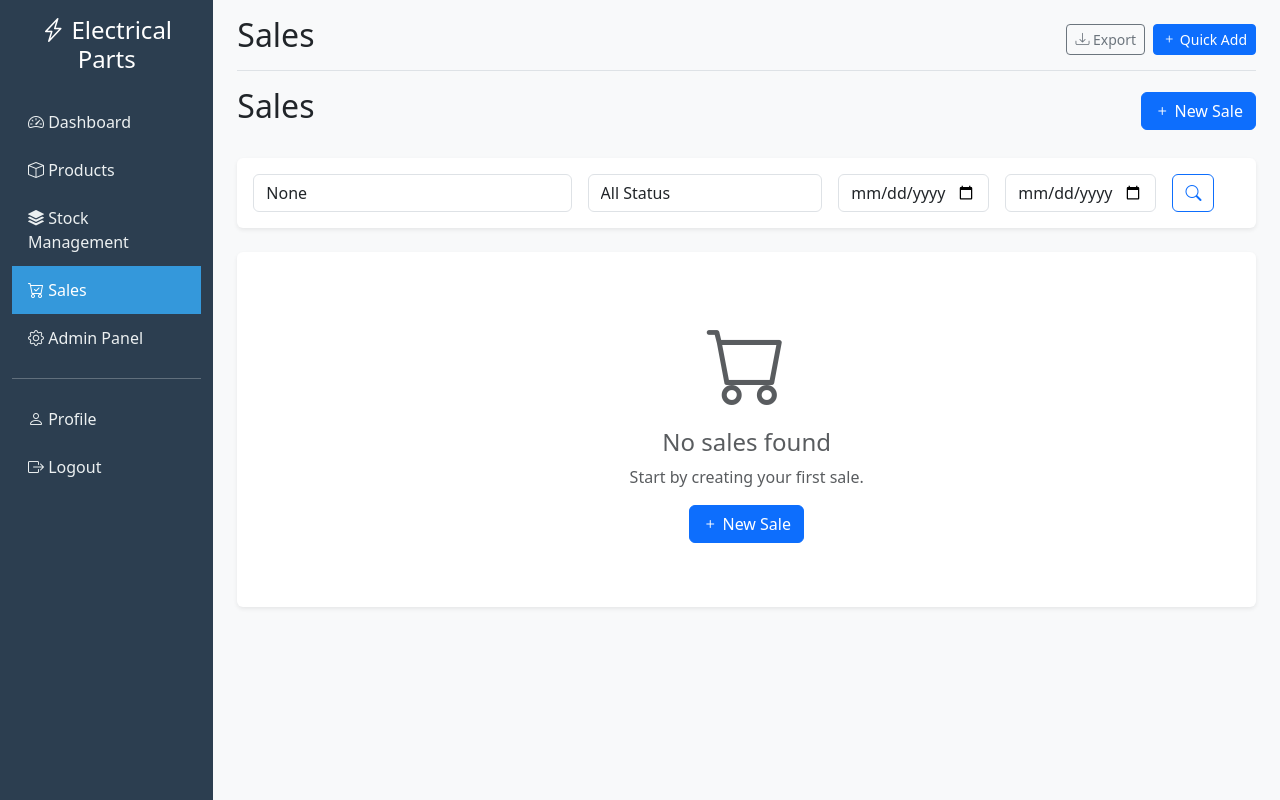
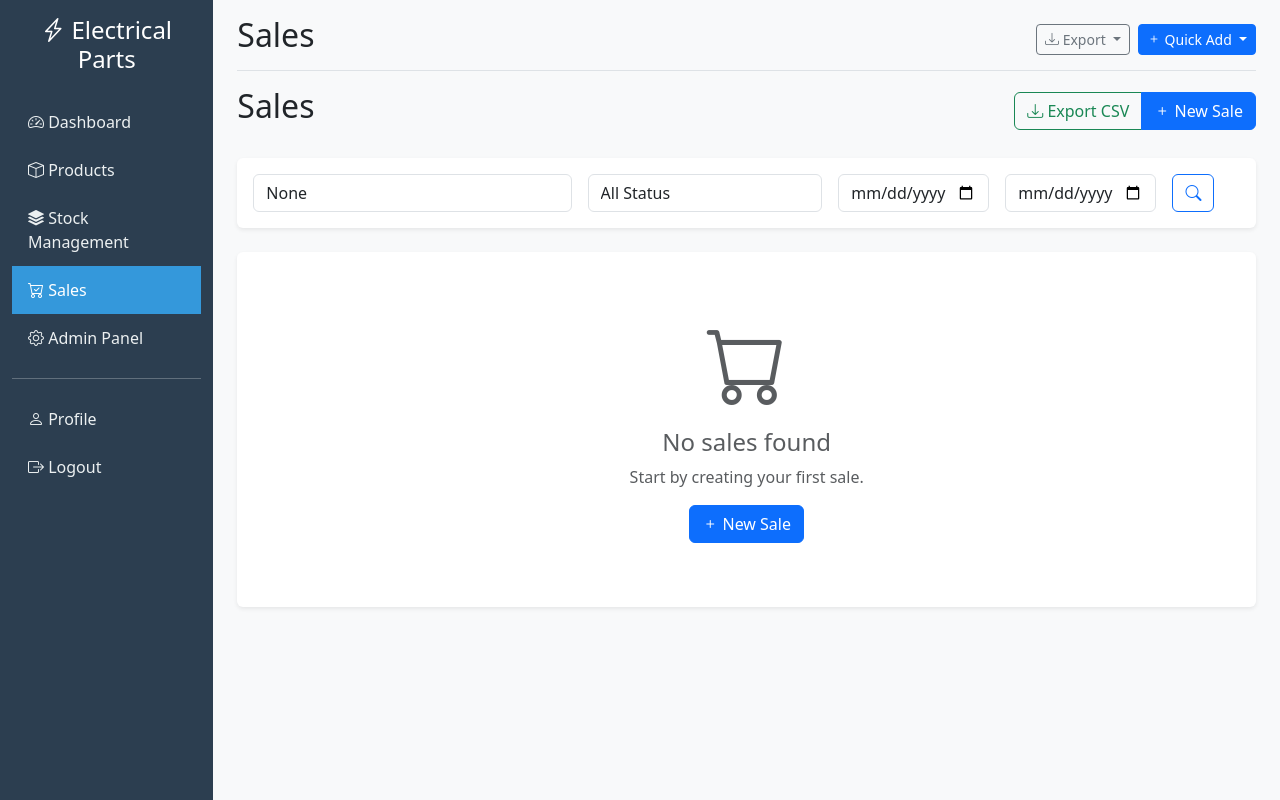
Before and after one commit to oussema-bk/stock-management, a Django app: page /sales/sales/ in a window 1280 px wide. Run offline with Django 4.2, Linux system fonts and the light colour scheme; the visitor is signed in with stand-in values (Sample User, id 1); data that the repository does not hold is empty.

Commit message:
Add comprehensive export functionality
- Added CSV export views for all major data types:
  * Products export with full product details
  * Stock levels export with current stock status
  * Stock movements export with complete audit trail
  * Sales export with transaction details
  * Customers export with contact information

- Updated base template with functional export dropdown menu
- Added export buttons to individual list pages
- Added Quick Add dropdown for easy navigation
- All export functions return properly formatted CSV files
- Export functionality tested and working correctly

Export URLs:
- /products/export/ - Products CSV
- /stock/export/ - Stock levels CSV
- /stock/movements/export/ - Stock movements CSV
- /sales/export/ - Sales CSV
- /sales/customers/export/ - Customers CSV

```diff
--- a/products_app/urls.py
+++ b/products_app/urls.py
@@ -11,4 +11,5 @@ urlpatterns = [
     path('<int:pk>/delete/', views.product_delete, name='product_delete'),
     path('categories/', views.category_list, name='category_list'),
     path('categories/create/', views.category_create, name='category_create'),
+    path('export/', views.export_products, name='export_products'),
 ]
--- a/sales_app/urls.py
+++ b/sales_app/urls.py
@@ -13,4 +13,6 @@ urlpatterns = [
     path('customers/create/', views.customer_create, name='customer_create'),
     path('analytics/', views.sales_analytics, name='analytics'),
     path('api/', views.sales_api, name='sales_api'),
+    path('export/', views.export_sales, name='export_sales'),
+    path('customers/export/', views.export_customers, name='export_customers'),
 ]
--- a/sales_app/views.py
+++ b/sales_app/views.py
@@ -3,9 +3,10 @@ from django.contrib.auth.decorators import login_required
 from django.contrib import messages
 from django.core.paginator import Paginator
 from django.db.models import Q, Sum, Count
-from django.http import JsonResponse
+from django.http import JsonResponse, HttpResponse
 from django.utils import timezone
 from datetime import datetime, timedelta
+import csv
 from .models import Customer, Sale, SaleItem
 from .forms import CustomerForm, SaleForm, SaleItemForm
 from products_app.models import Product
@@ -252,3 +253,48 @@ def sales_api(request):
     }
 
     return JsonResponse(data)
+
+
+@login_required
+def export_sales(request):
+    """Export sales to CSV"""
+    response = HttpResponse(content_type='text/csv')
+    response['Content-Disposition'] = 'attachment; filename="sales.csv"'
+
+    writer = csv.writer(response)
+    writer.writerow(['Sale ID', 'Customer', 'Date', 'Status', 'Total Amount', 'Created By'])
+
+    sales = Sale.objects.select_related('customer', 'created_by').all()
+    for sale in sales:
+        writer.writerow([
+            sale.id,
+            sale.customer.name,
+            sale.sale_date.strftime('%Y-%m-%d %H:%M'),
+            sale.get_status_display(),
+            sale.total_amount,
+            sale.created_by.get_full_name() or sale.created_by.username
+        ])
+
+    return response
+
+
+@login_required
+def export_customers(request):
+    """Export customers to CSV"""
+    response = HttpResponse(content_type='text/csv')
+    response['Content-Disposition'] = 'attachment; filename="customers.csv"'
+
+    writer = csv.writer(response)
+    writer.writerow(['Name', 'Email', 'Phone', 'Address', 'Created Date'])
+
+    customers = Customer.objects.all()
+    for customer in customers:
+        writer.writerow([
+            customer.name,
+            customer.email or '',
+            customer.phone or '',
+            customer.address or '',
+            customer.created_at.strftime('%Y-%m-%d')
+        ])
+
+    return response
--- a/stock_app/urls.py
+++ b/stock_app/urls.py
@@ -11,4 +11,6 @@ urlpatterns = [
     path('level/<int:pk>/update/', views.update_stock_level, name='update_stock_level'),
     path('alerts/', views.stock_alerts, name='alerts'),
     path('api/', views.stock_api, name='stock_api'),
+    path('export/', views.export_stock, name='export_stock'),
+    path('movements/export/', views.export_movements, name='export_movements'),
 ]
--- a/templates/base.html
+++ b/templates/base.html
@@ -133,16 +133,51 @@
                     <h1 class="h2">{% block page_title %}Dashboard{% endblock %}</h1>
                     <div class="btn-toolbar mb-2 mb-md-0">
                         <div class="btn-group me-2">
-                            <button type="button" class="btn btn-sm btn-outline-secondary">
+                            <div class="dropdown">
+                                <button class="btn btn-sm btn-outline-secondary dropdown-toggle" type="button" data-bs-toggle="dropdown">
                                     <i class="bi bi-download"></i>
                                     Export
                                 </button>
+                                <ul class="dropdown-menu">
+                                    <li><a class="dropdown-item" href="{% url 'products_app:export_products' %}">
+                                        <i class="bi bi-box"></i> Products
+                                    </a></li>
+                                    <li><a class="dropdown-item" href="{% url 'stock_app:export_stock' %}">
+                                        <i class="bi bi-stack"></i> Stock Levels
+                                    </a></li>
+                                    <li><a class="dropdown-item" href="{% url 'stock_app:export_movements' %}">
+                                        <i class="bi bi-arrow-left-right"></i> Stock Movements
+                                    </a></li>
+                                    <li><a class="dropdown-item" href="{% url 'sales_app:export_sales' %}">
+                                        <i class="bi bi-cart-check"></i> Sales
+                                    </a></li>
+                                    <li><a class="dropdown-item" href="{% url 'sales_app:export_customers' %}">
+                                        <i class="bi bi-people"></i> Customers
+                                    </a></li>
+                                </ul>
+                            </div>
                         </div>
                         <div class="btn-group">
-                            <button type="button" class="btn btn-sm btn-primary">
+                            <div class="dropdown">
+                                <button class="btn btn-sm btn-primary dropdown-toggle" type="button" data-bs-toggle="dropdown">
                                     <i class="bi bi-plus"></i>
                                     Quick Add
                                 </button>
+                                <ul class="dropdown-menu">
+                                    <li><a class="dropdown-item" href="{% url 'products_app:product_create' %}">
+                                        <i class="bi bi-box"></i> Product
+                                    </a></li>
+                                    <li><a class="dropdown-item" href="{% url 'stock_app:add_movement' %}">
+                                        <i class="bi bi-arrow-up"></i> Stock Movement
+                                    </a></li>
+                                    <li><a class="dropdown-item" href="{% url 'sales_app:create_sale' %}">
+                                        <i class="bi bi-cart-plus"></i> Sale
+                                    </a></li>
+                                    <li><a class="dropdown-item" href="{% url 'sales_app:customer_create' %}">
+                                        <i class="bi bi-person-plus"></i> Customer
+                                    </a></li>
+                                </ul>
+                            </div>
                         </div>
                     </div>
                 </div>
--- a/templates/sales_app/sales_list.html
+++ b/templates/sales_app/sales_list.html
@@ -5,9 +5,14 @@
 {% block content %}
 <div class="d-flex justify-content-between align-items-center mb-4">
     <h2>Sales</h2>
-    <a href="{% url 'sales_app:create_sale' %}" class="btn btn-primary">
-        <i class="bi bi-plus"></i> New Sale
-    </a>
+    <div class="btn-group">
+        <a href="{% url 'sales_app:export_sales' %}" class="btn btn-outline-success">
+            <i class="bi bi-download"></i> Export CSV
+        </a>
+        <a href="{% url 'sales_app:create_sale' %}" class="btn btn-primary">
+            <i class="bi bi-plus"></i> New Sale
+        </a>
+    </div>
 </div>
 
 <!-- Search and Filter -->
```
Also changed, not shown: products_app/views.py (+26 -0 lines), stock_app/views.py (+49 -1 lines), templates/products_app/product_list.html (+8 -3 lines), templates/stock_app/stock_list.html (+8 -3 lines), test_export.py (added, +99 -0 lines). Lines whose indentation alone changed are shown as unchanged.
